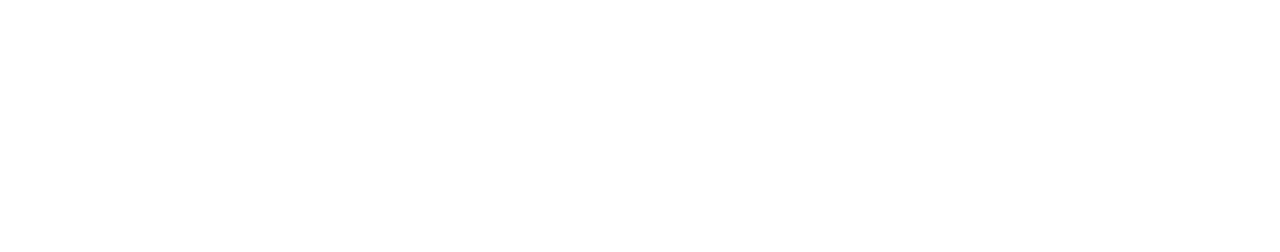
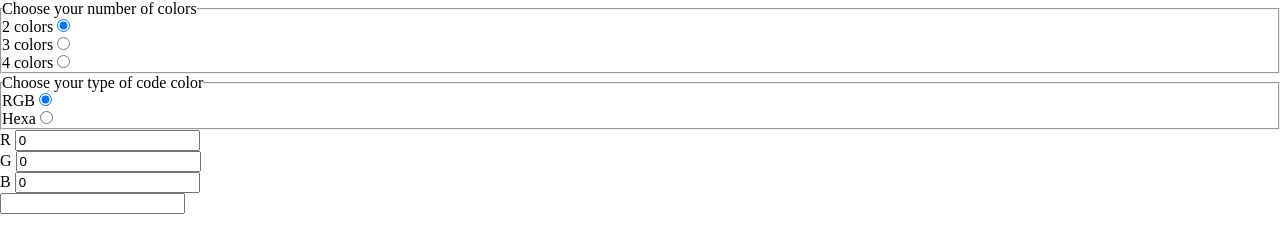
Before and after one commit to Yvialga/ColorsComparator, a plain HTML site: page index.html in a window 1280 px wide. Drawn offline with Linux system fonts and the light colour scheme.

Commit message:
setup HTML

```diff
--- a/index.html
+++ b/index.html
@@ -1,13 +1,69 @@
 <!DOCTYPE html>
-<html lang="fr">
+<html lang="en">
 <head>
     <meta charset="UTF-8">
     <meta name="viewport" content="width=device-width, initial-scale=1.0">
-    <title>Comparateur de couleurs (2 à 4)</title>
+    <title>Comparator of colours (2 to 4)</title>
     <link rel="stylesheet" href="style.css">
     <script src="index.js"></script>
 </head>
 <body>
+    <header></header>
+    <main>
+        <form action="" method="post">
+            <fieldset>
+                <legend>Choose your number of colors</legend>
+                <div class="color-number-selector">
+                    <div>
+                        <label for="colors-number1">2 colors</label>
+                        <input type="radio" name="colors-number" id="colors-number1" class="colors-number" checked>
+                    </div>
+                    <div>
+                        <label for="colors-number2">3 colors</label>
+                        <input type="radio" name="colors-number" id="colors-number2" class="colors-number">
+                    </div>
+                    <div>
+                        <label for="colors-number3">4 colors</label>
+                        <input type="radio" name="colors-number" id="colors-number3" class="colors-number">
+                    </div>
+                </div>
+            </fieldset>
+            <div class="type-selector">
+                <fieldset id="colors-inputs">
+                    <legend>Choose your type of code color</legend>
+                    <div>
+                        <label for="code-color1">RGB</label>
+                        <input type="radio" name="code-type" id="code-color1" checked>
+                    </div>
+                    <div>
+                        <label for="code-color2">Hexa</label>
+                        <input type="radio" name="code-type" id="code-color2">
+                    </div>
+                </fieldset>
+                <div id="input-fiels">
+                    <div class="rgb-fields">
+                        <div>
+                            <label for="red-code">R</label>
+                            <input type="number" class="color-code" name="red-code" id="red-code" value="0">
+                        </div>
+                        <div>
+                            <label for="blue-code">G</label>
+                            <input type="number" class="color-code" name="blue-code" id="blue-code" value="0">
+                        </div>
+                        <div>
+                            <label for="green-code">B</label>
+                            <input type="number" class="color-code" name="green-code" id="green-code" value="0">
+                        </div>
+                    </div>
+                    <div class="hexa-fields">
+                        <label for="hexa-code"></label>
+                        <input type="text" name="hexa-code" id="hexa-code">
+                    </div>
+                </div>
+            </div>
+        </form>
 
+        <div id="colors-comparator"></div>
+    </main>
 </body>
 </html>
--- a/style.css
+++ b/style.css
@@ -1,3 +1 @@
-
-
-/*# sourceMappingURL=style.css.map */
+/*! minireset.css v0.0.6 | MIT License | github.com/jgthms/minireset.css */html,body,p,ol,ul,li,dl,dt,dd,blockquote,figure,fieldset,legend,textarea,pre,iframe,hr,h1,h2,h3,h4,h5,h6{margin:0;padding:0}h1,h2,h3,h4,h5,h6{font-size:100%;font-weight:normal}ul{list-style:none}button,input,select{margin:0}html{box-sizing:border-box}*,*::before,*::after{box-sizing:inherit}img,video{height:auto;max-width:100%}iframe{border:0}table{border-collapse:collapse;border-spacing:0}td,th{padding:0}
```
Also changed, not shown: 3 other files.
